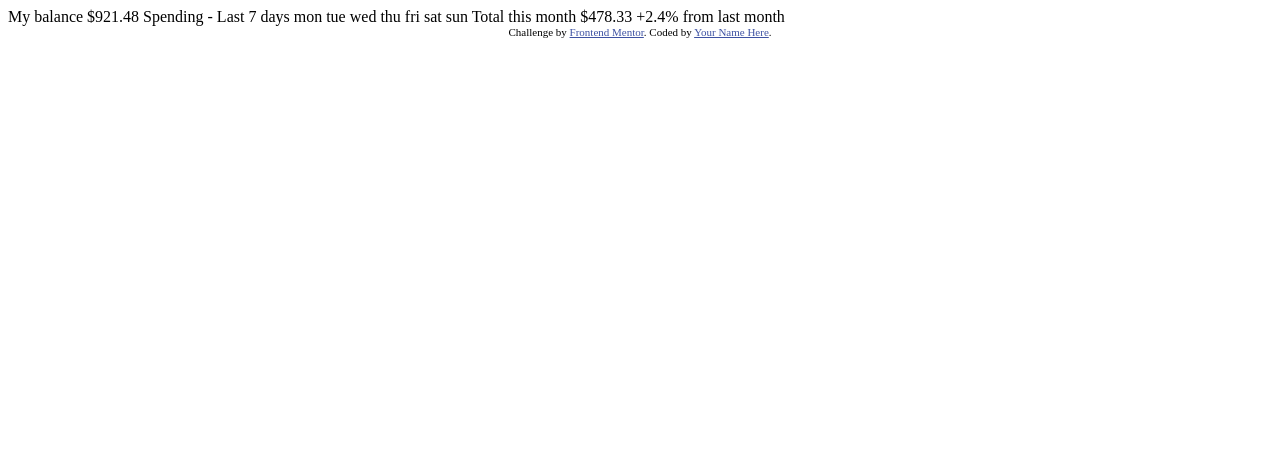
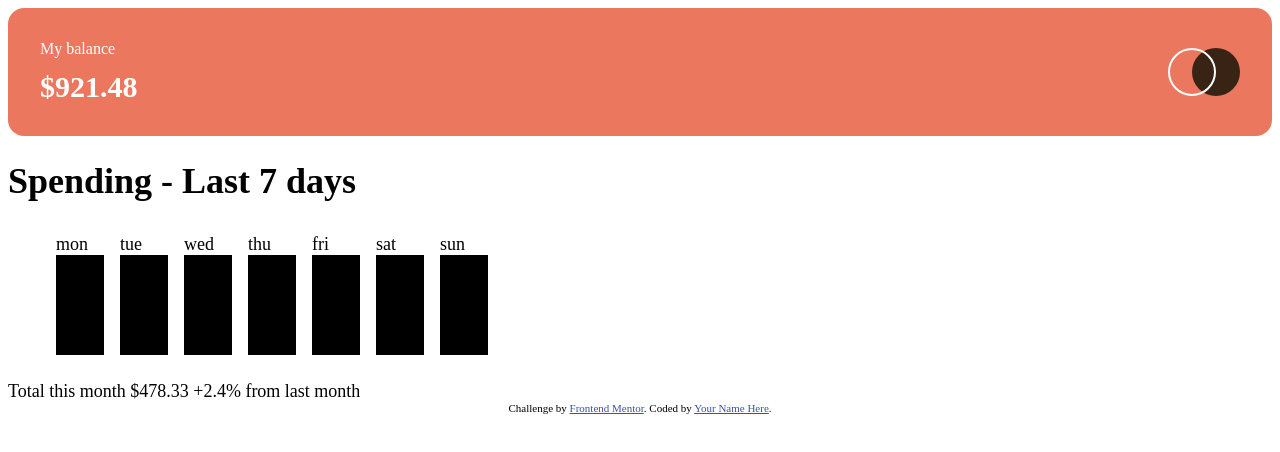
Before and after one commit to nkysa13/ExpenssChartComponet, a plain HTML site: page index.html in a window 1280 px wide. Drawn offline with Linux system fonts and the light colour scheme.

Commit message:
create style and edit index file

```diff
--- a/index.html
+++ b/index.html
@@ -13,7 +13,7 @@
     />
 
     <title>Frontend Mentor | Expenses chart component</title>
-
+    <link rel="stylesheet" href="style.css" />
     <!-- Feel free to remove these styles or customise in your own stylesheet 👍 -->
     <style>
       .attribution {
@@ -26,12 +26,26 @@
     </style>
   </head>
   <body>
-    <div class="balanceComponet">
-      <div class="balance"></div>
-      <div class="spand"></div>
+    <div class="balanceComponet"> </div>
+    <div class="balance"
+      ><div id="balanceShow"><span>My balance</span> <b>$921.48</b></div>
+      <img src="/images/logo.svg" alt="" />
     </div>
-    My balance $921.48 Spending - Last 7 days mon tue wed thu fri sat sun Total
-    this month $478.33 +2.4% from last month
+    <div class="spand">
+      <h1>Spending - Last 7 days</h1>
+      <div class="incomeShow">
+        <ul class="days">
+          <li class="day">mon<div class="shape"></div></li>
+          <li class="day">tue<div class="shape"></div></li>
+          <li class="day">wed<div class="shape"></div></li>
+          <li class="day">thu<div class="shape"></div></li>
+          <li class="day">fri<div class="shape"></div></li>
+          <li class="day">sat<div class="shape"></div></li>
+          <li class="day">sun<div class="shape"></div></li>
+        </ul>
+      </div>
+      Total this month $478.33 +2.4% from last month
+    </div>
 
     <div class="attribution">
       Challenge by
--- /dev/null
+++ b/style.css
@@ -0,0 +1,46 @@
+body {
+  --Soft-red: hsl(10, 79%, 65%);
+  --Cyan: hsl(186, 34%, 60%);
+  font-size: 18px;
+  font-weight: 400;
+  color: black;
+}
+
+.balance {
+  color: white;
+  background-color: var(--Soft-red);
+  padding: 2rem;
+  display: flex;
+  justify-content: space-between;
+  align-items: center;
+  border-radius: 1rem;
+}
+#balanceShow {
+  display: inherit;
+  flex-direction: column;
+  height: 4rem;
+  justify-content: space-between;
+}
+#balanceShow span {
+  font-size: 16px;
+}
+#balanceShow b {
+  font-weight: 700;
+  font-size: 30px;
+}
+
+.days {
+  display: flex;
+  flex-direction: row;
+
+  list-style-type: none;
+  height: fit-content;
+}
+.days .day {
+  padding: 0.5rem;
+}
+.shape {
+  width: 3rem;
+  height: 100px;
+  background-color: black;
+}
```
